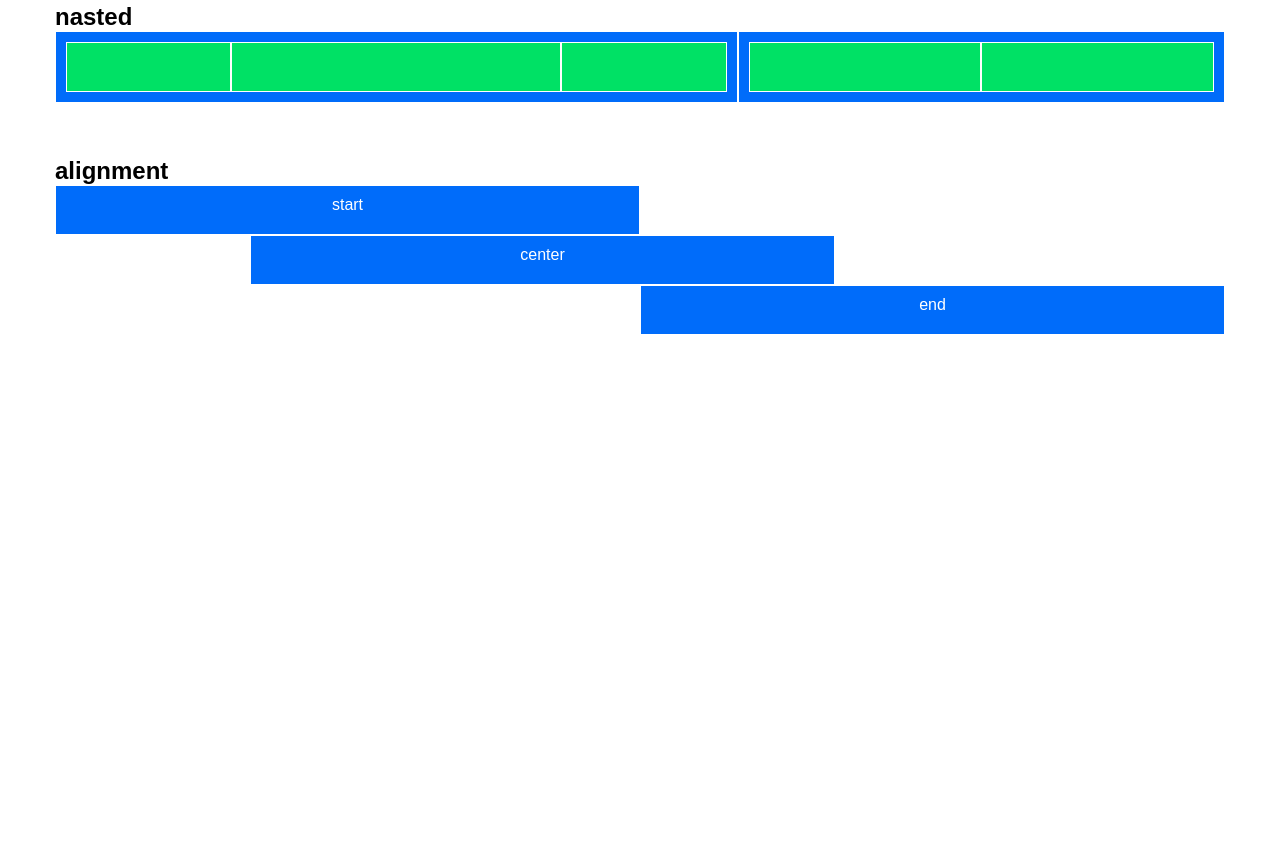
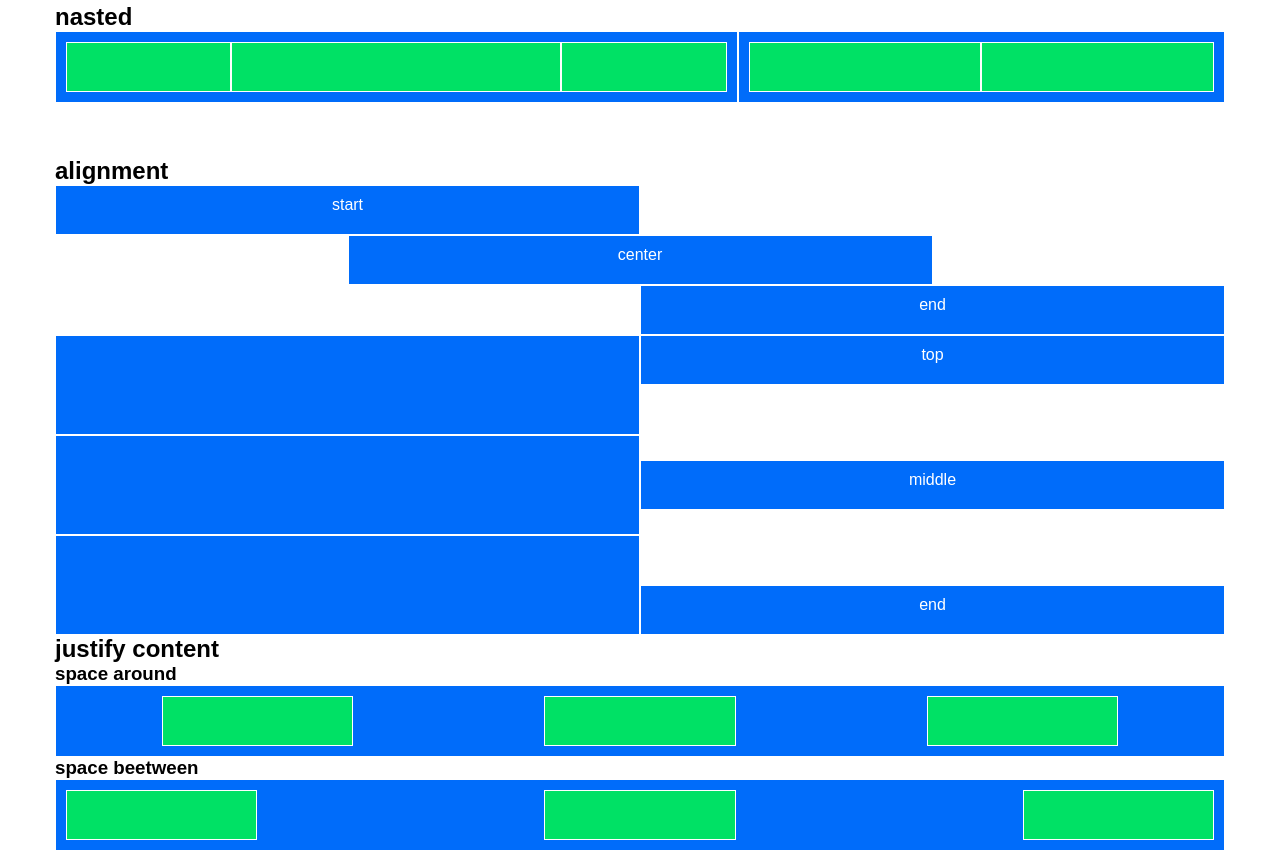
Before and after one commit to alessiopalmieri001/html-css-12bool, a plain HTML site: page index.html in a window 1280 px wide. Shown: the part 1410-2261 px from the top of the page. Before the commit the page ends 1745 px from the top, so only its background shows below. Drawn offline with Linux system fonts and the light colour scheme.

Commit message:
esercizio concluso

```diff
--- a/css/framework12bool.css
+++ b/css/framework12bool.css
@@ -1,6 +1,8 @@
 /* framework */
 
-
+[class*="col-"] {
+    flex: 0 0 auto;
+}
 /*
     row
  */
--- a/css/style.css
+++ b/css/style.css
@@ -14,6 +14,22 @@
     text-align: center;
     min-height: 50px;
 }
+.dim{
+    min-height: 100px;
+}
+.align-self-center{
+    align-self: center;
+}
+.align-self-end{
+    align-self: end;
+}
 .green{
     background-color: #00e165;
 }
+.around{
+    justify-content: space-around;
+}
+
+.beetween{
+    justify-content: space-between;
+}
--- a/index.html
+++ b/index.html
@@ -434,7 +434,7 @@
                 </div>
             </div>
             <div class="row">
-                <div class="col-offset-2">
+                <div class="col-offset-3">
 
                 </div>
                 <div class="col-6">
@@ -455,6 +455,87 @@
                 </div>
 
             </div>
+            <div class="row">
+                <div class="col ">
+                    <div class="box dim">
+
+                    </div>
+                </div>
+                <div class="col align-self">
+                    <div class="box">
+                        top
+                    </div>
+                </div>
+            </div>
+            <div class="row">
+                <div class="col ">
+                    <div class="box dim">
+
+                    </div>
+                </div>
+                <div class="col align-self-center">
+                    <div class="box">
+                        middle
+                    </div>
+                </div>
+            </div>
+            <div class="row">
+                <div class="col ">
+                    <div class="box dim">
+
+                    </div>
+                </div>
+                <div class="col align-self-end">
+                    <div class="box">
+                        end
+                    </div>
+                </div>
+            </div>
+            <h2>
+                justify content
+            </h2>
+            <h3>
+                space around
+            </h3>
+            <div class="row">
+                <div class="col">
+                    <div class="box">
+                        <div class="row around">
+                            <div class="col-2">
+                                <div class="box green"></div>
+                            </div>
+                            <div class="col-2">
+                                <div class="box green"></div>
+                            </div>
+                            <div class="col-2">
+                                <div class="box green"></div>
+                            </div>
+
+                        </div>
+                    </div>
+                </div>
+            </div>
+            <h3>
+                space beetween
+            </h3>
+            <div class="row">
+                <div class="col">
+                    <div class="box">
+                        <div class="row beetween">
+                            <div class="col-2">
+                                <div class="box green"></div>
+                            </div>
+                            <div class="col-2">
+                                <div class="box green"></div>
+                            </div>
+                            <div class="col-2">
+                                <div class="box green"></div>
+                            </div>
+
+                        </div>
+                    </div>
+                </div>
+            </div>
         </div>
 
 
```
